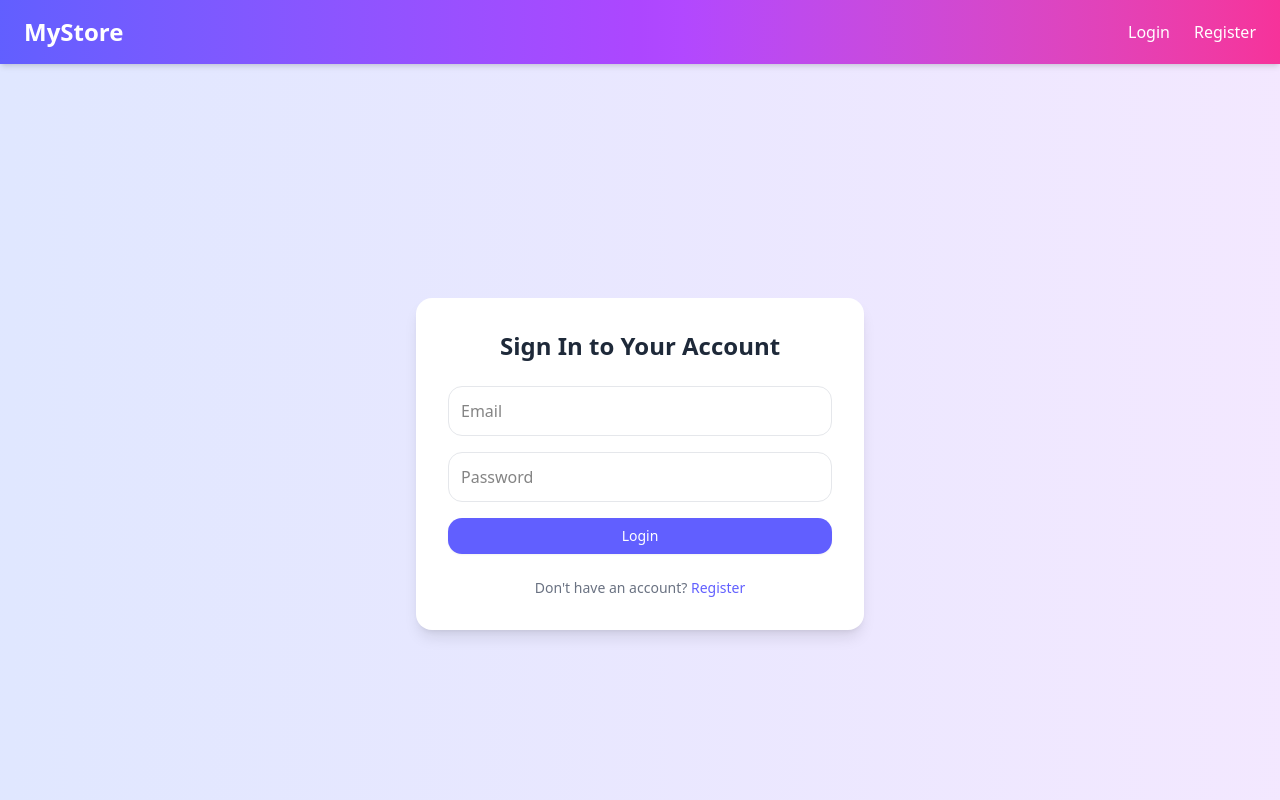
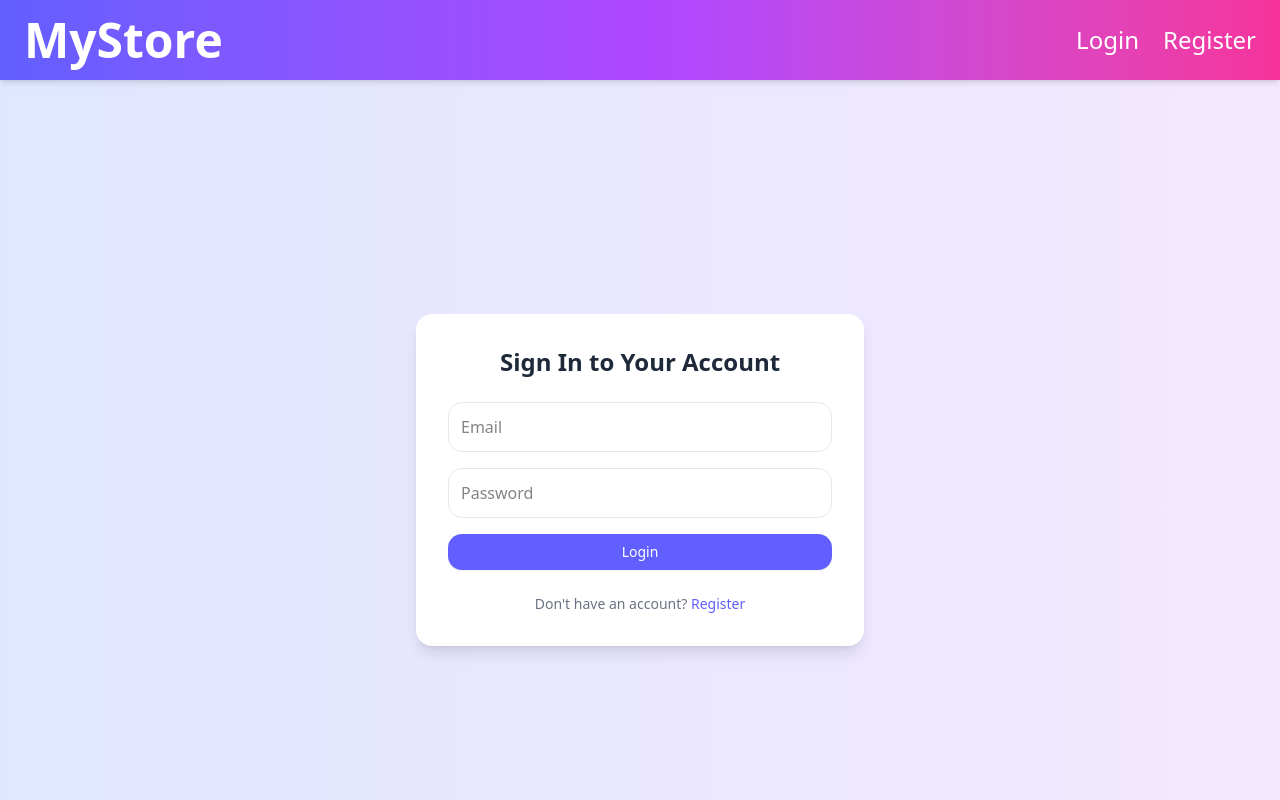
Before and after one commit to robaadekings/final-mern-project, a React (Vite) app in the folder multi-vendor-frontend/: page /login in a window 1280 px wide. Shown: the top 800 px of the page. Built offline with nearby package versions, Linux system fonts and the light colour scheme.

Commit message:
"done some minor changes"

```diff
--- a/multi-vendor-frontend/src/components/Navbar.jsx
+++ b/multi-vendor-frontend/src/components/Navbar.jsx
@@ -15,7 +15,7 @@ function Navbar({ user, logoutHandler, cartCount }) {
     return (
         <nav className="bg-gradient-to-r from-indigo-500 via-purple-500 to-pink-500 text-white shadow-md relative z-50">
             <div className="max-w-7xl mx-auto flex justify-between items-center py-4 px-6">
-                <Link to="/" className="text-2xl font-bold">MyStore</Link>
+                <Link to="/" className="text-5xl font-bold">MyStore</Link>
 
                 <div className="md:hidden">
                     <button onClick={toggleMenu} className="focus:outline-none">
@@ -32,7 +32,7 @@ function Navbar({ user, logoutHandler, cartCount }) {
                         <>
                             <li><Link to="/" className="hover:text-gray-200">Home</Link></li>
                             <li><Link to="/products" className="hover:text-gray-200">Products</Link></li>
-                            <li><Link to="/cart" className="hover:text-gray-200">Cart ({cartCount})</Link></li>
+                            <li><Link to="/cart" className="hover:text-gray-200 ">Cart ({cartCount})</Link></li>
 
                             {user.role === 'customer' && (
                                 <li><Link to="/orders" className="hover:text-gray-200">Orders</Link></li>
@@ -51,14 +51,14 @@ function Navbar({ user, logoutHandler, cartCount }) {
                                 </>
                             )}
                             <li>
-                                <button onClick={handleLogout} className="hover:text-gray-200">Logout</button>
+                                <button onClick={handleLogout} className="hover:text-gray-200 text-2xl">Logout</button>
                             </li>
                         </>
                     )}
                     {!user && (
                         <>
-                            <li><Link to="/login" className="hover:text-gray-200">Login</Link></li>
-                            <li><Link to="/register" className="hover:text-gray-200">Register</Link></li>
+                            <li><Link to="/login" className="hover:text-gray-200 text-2xl">Login</Link></li>
+                            <li><Link to="/register" className="hover:text-gray-200 text-2xl">Register</Link></li>
                         </>
                     )}
                 </ul>
```
